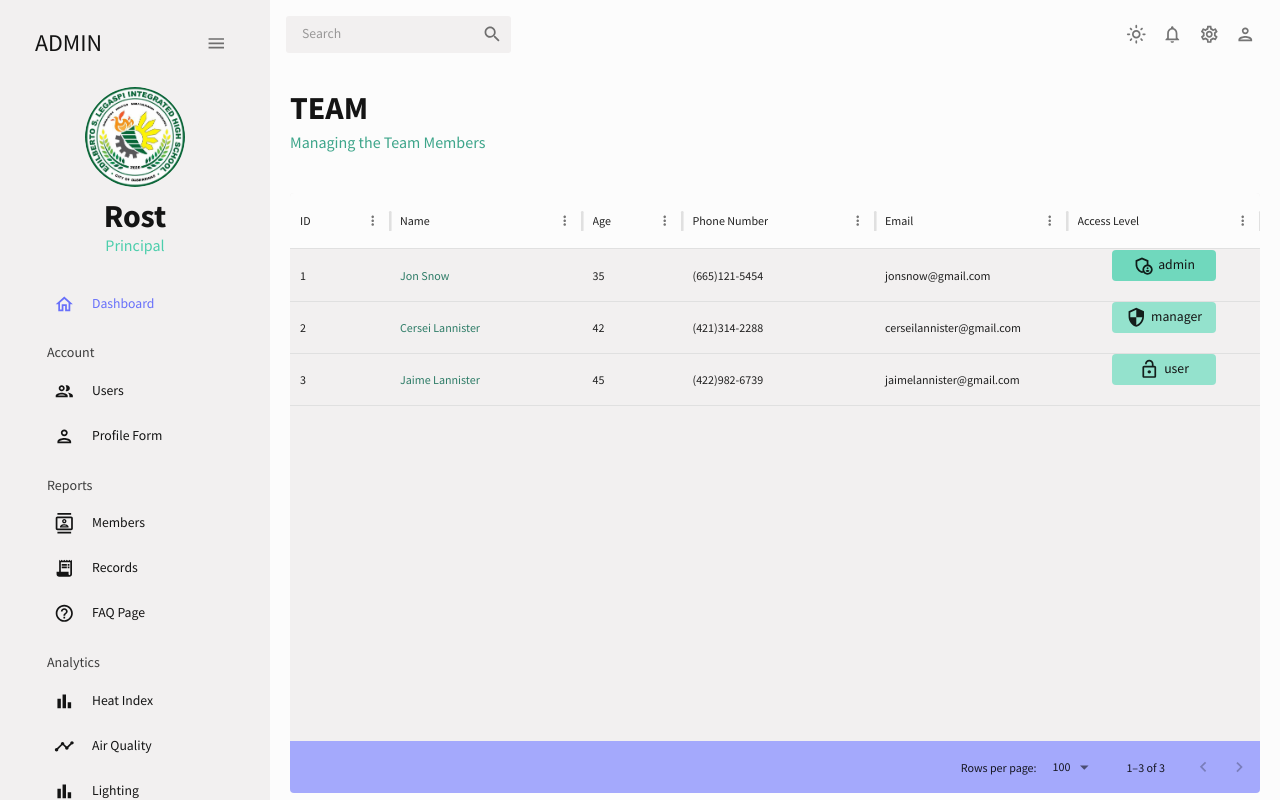
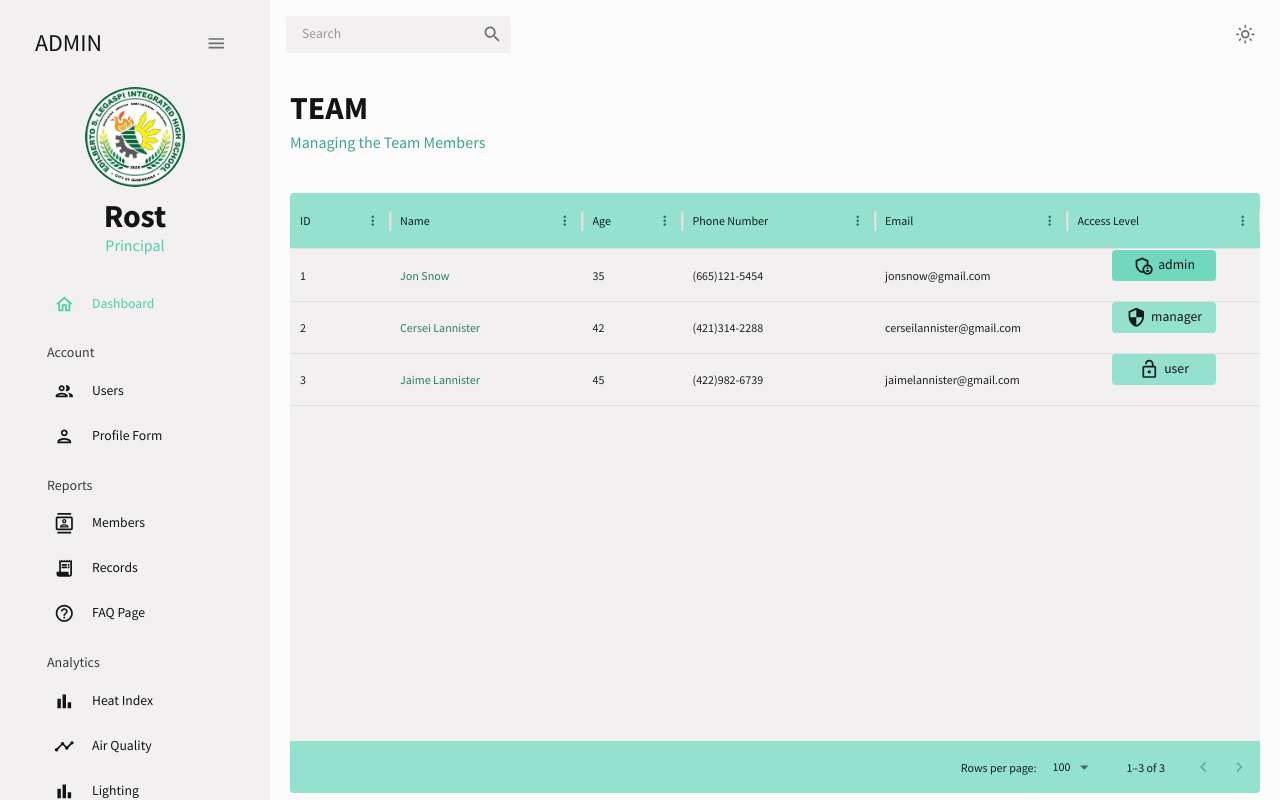
Before and after one commit to Heracles404/learning-environment-monitoring-system, a React (Create React App) app in the folder client/: page /team in a window 1280 px wide. Built offline with nearby package versions, Linux system fonts and the light colour scheme.

Commit message:
Updated Color Palettes

```diff
--- a/client/src/pages/contacts/index.jsx
+++ b/client/src/pages/contacts/index.jsx
@@ -71,8 +71,8 @@ const Contacts = () => {
           "& .name-column--cell": {
             color: colors.greenAccent[300],
           },
-          "& .MuiDataGrid-columnHeaders": {
-            backgroundColor: colors.blueAccent[700],
+          "& .MuiDataGrid-columnHeader": {
+            backgroundColor: colors.greenAccent[700],
             borderBottom: "none",
           },
           "& .MuiDataGrid-virtualScroller": {
@@ -80,7 +80,7 @@ const Contacts = () => {
           },
           "& .MuiDataGrid-footerContainer": {
             borderTop: "none",
-            backgroundColor: colors.blueAccent[700],
+            backgroundColor: colors.greenAccent[700],
           },
           "& .MuiCheckbox-root": {
             color: `${colors.greenAccent[200]} !important`,
--- a/client/src/pages/dashboard/index.jsx
+++ b/client/src/pages/dashboard/index.jsx
@@ -28,7 +28,7 @@ const Dashboard = () => {
         <Box>
           <Button
             sx={{
-              backgroundColor: colors.blueAccent[700],
+              backgroundColor: colors.greenAccent[700],
               color: colors.grey[100],
               fontSize: "14px",
               fontWeight: "bold",
--- a/client/src/pages/global/Sidebar.jsx
+++ b/client/src/pages/global/Sidebar.jsx
@@ -56,10 +56,10 @@ const Sidebar = () => {
           padding: "5px 35px 5px 20px !important",
         },
         "& .pro-inner-item:hover": {
-          color: "#868dfb !important",
+          color: "#2e7c67 !important",
         },
         "& .pro-menu-item.active": {
-          color: "#6870fa !important",
+          color: "#4cceac !important",
         },
       }}
     >
--- a/client/src/pages/global/Topbar.jsx
+++ b/client/src/pages/global/Topbar.jsx
@@ -37,15 +37,15 @@ const Topbar = () => {
             <LightModeOutlinedIcon />
           )}
         </IconButton>
-        <IconButton>
+        {/* <IconButton>
           <NotificationsOutlinedIcon />
-        </IconButton>
-        <IconButton>
+        </IconButton> */}
+        {/* <IconButton>
           <SettingsOutlinedIcon />
-        </IconButton>
-        <IconButton>
+        </IconButton> */}
+        {/* <IconButton>
           <PersonOutlinedIcon />
-        </IconButton>
+        </IconButton> */}
       </Box>
     </Box>
   );
--- a/client/src/pages/team/index.jsx
+++ b/client/src/pages/team/index.jsx
@@ -85,8 +85,8 @@ const Team = () => {
           "& .name-column--cell": {
             color: colors.greenAccent[300],
           },
-          "& .MuiDataGrid-columnHeaders": {
-            backgroundColor: colors.blueAccent[700],
+          "& .MuiDataGrid-columnHeader": {
+            backgroundColor: colors.greenAccent[700],
             borderBottom: "none",
           },
           "& .MuiDataGrid-virtualScroller": {
@@ -94,7 +94,7 @@ const Team = () => {
           },
           "& .MuiDataGrid-footerContainer": {
             borderTop: "none",
-            backgroundColor: colors.blueAccent[700],
+            backgroundColor: colors.greenAccent[700],
           },
           "& .MuiCheckbox-root": {
             color: `${colors.greenAccent[200]} !important`,
```
